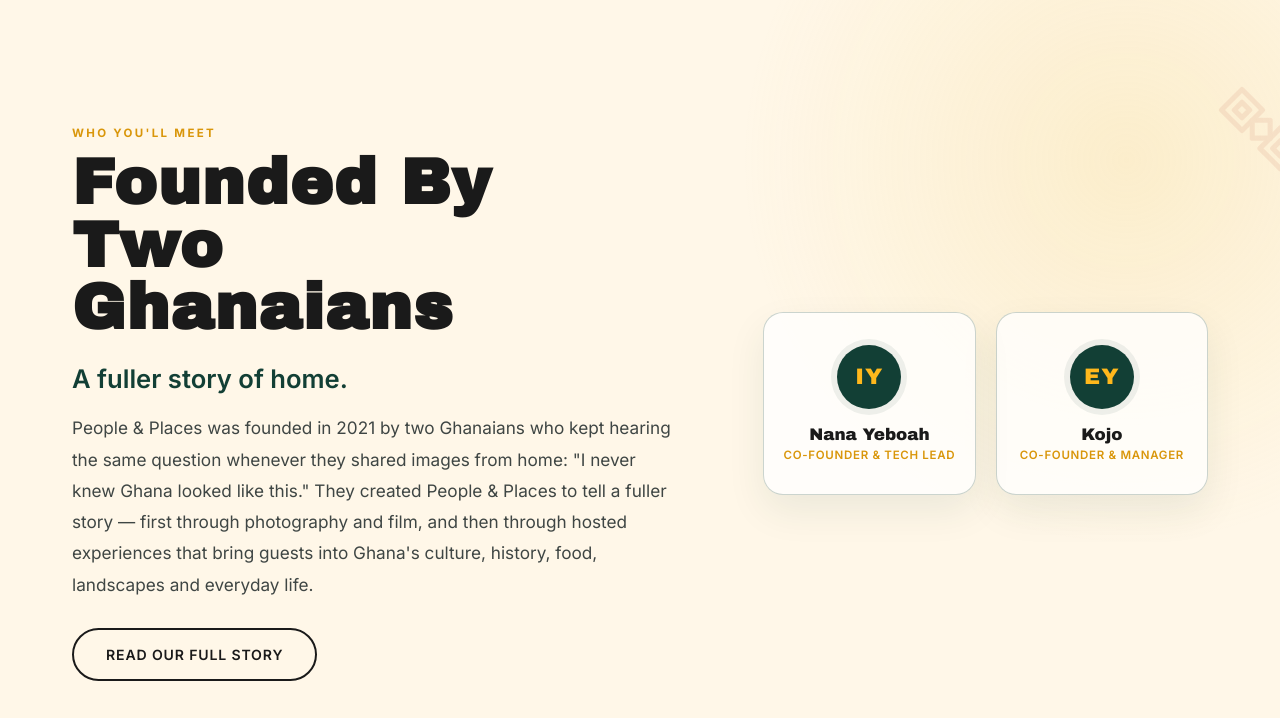
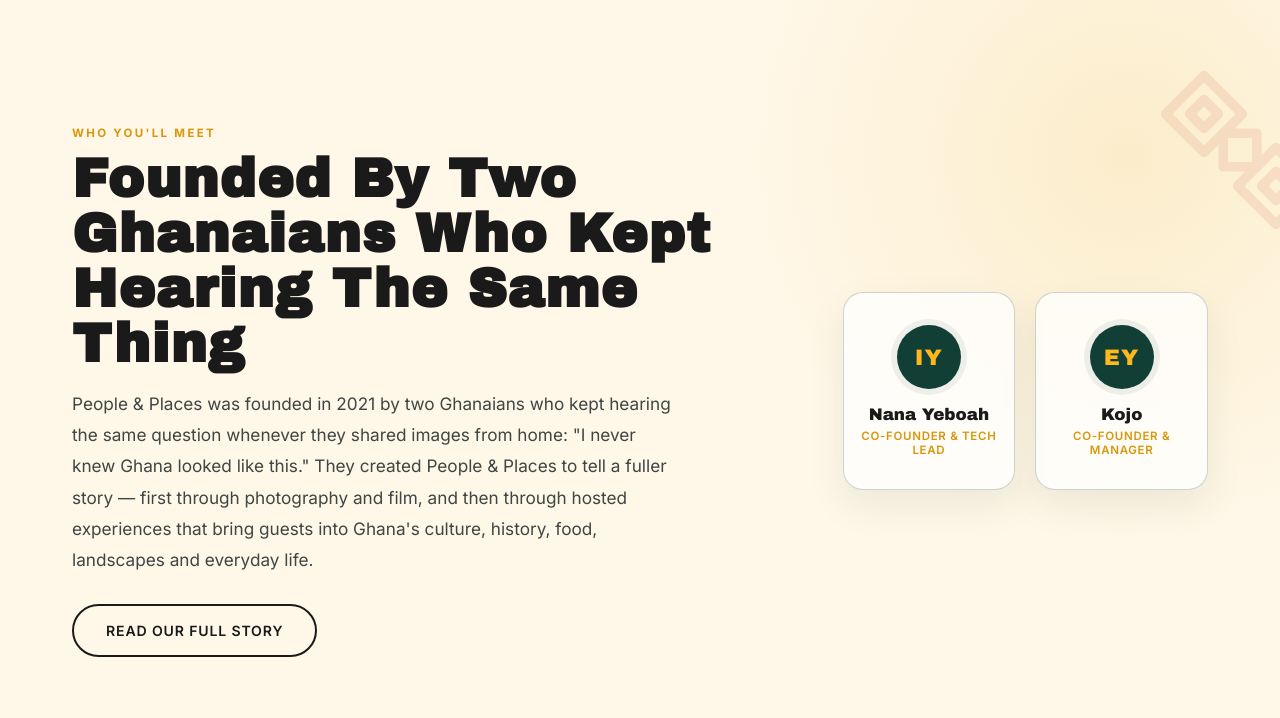
Before and after one commit to yeboahcrib/people-and-places-tours, a website: page index.html in a window 1280 px wide. Shown: the part 802-1520 px from the top of the page. Drawn offline with nearby package versions, Linux system fonts and the light colour scheme.

Commit message:
Rebalance founder story typography

```diff
--- a/homepage-content.js
+++ b/homepage-content.js
@@ -14,8 +14,7 @@
     },
     founderStory: {
       eyebrow: "Who You'll Meet",
-      headline: 'Founded By Two Ghanaians',
-      lede: 'A fuller story of home.',
+      headline: 'Founded By Two Ghanaians Who Kept Hearing The Same Thing',
       body: 'People & Places was founded in 2021 by two Ghanaians who kept hearing the same question whenever they shared images from home: "I never knew Ghana looked like this." They created People & Places to tell a fuller story — first through photography and film, and then through hosted experiences that bring guests into Ghana\'s culture, history, food, landscapes and everyday life.',
       founders: [
         { initials: 'IY', name: 'Isaac Yeboah', preferredName: 'Nana Yeboah', role: 'Co-founder & Tech Lead' },
--- a/homepage-sections.js
+++ b/homepage-sections.js
@@ -83,7 +83,6 @@
       <div class="founder-story-text">
         <div class="eyebrow reveal">${escapeHtml(data.eyebrow)}</div>
         <h2 class="section-title reveal reveal-delay-1">${escapeHtml(data.headline)}</h2>
-        ${data.lede ? `<p class="founder-story-lede reveal reveal-delay-1">${escapeHtml(data.lede)}</p>` : ''}
         <p class="founder-story-body reveal reveal-delay-2">${escapeHtml(data.body)}</p>
         ${data.cta ? `<a href="${escapeHtml(data.cta.href)}" class="btn btn-outline-dark reveal reveal-delay-2">${escapeHtml(data.cta.label)}</a>` : ''}
       </div>
--- a/style.css
+++ b/style.css
@@ -3185,14 +3185,6 @@
   margin: 1rem 0 1.75rem;
   max-width: 56ch;
 }
-.founder-story-lede {
-  margin-top: 1.35rem;
-  font-family: var(--font-body);
-  font-size: clamp(1.25rem, 2vw, 1.65rem);
-  font-weight: 600;
-  line-height: 1.35;
-  color: var(--pap-forest);
-}
 .founder-mini-grid {
   display: flex;
   gap: 1.25rem;
@@ -3355,11 +3347,11 @@
   stroke-linejoin: round;
 }
 .cultural-motif--founder {
-  top: 5rem;
-  right: -2rem;
-  width: clamp(76px, 8vw, 120px);
+  top: 3.5rem;
+  right: -3.5rem;
+  width: clamp(150px, 15vw, 230px);
   color: var(--pap-terracotta);
-  opacity: 0.1;
+  opacity: 0.12;
   transform: none;
 }
 .cultural-motif--pathways {
@@ -3385,13 +3377,13 @@
   padding-block: clamp(6rem, 10vw, 9rem);
 }
 .ui-v2 .founder-story-grid {
-  grid-template-columns: minmax(0, 1.15fr) minmax(360px, 0.85fr);
-  gap: clamp(3rem, 7vw, 7rem);
+  grid-template-columns: minmax(0, 1.45fr) minmax(340px, 0.75fr);
+  gap: clamp(2.5rem, 5vw, 5rem);
 }
 .ui-v2 .founder-story-text .section-title {
-  max-width: 11ch;
-  font-size: clamp(2.55rem, 5vw, 4.65rem);
-  line-height: 0.98;
+  max-width: 18ch;
+  font-size: clamp(2.45rem, 4.25vw, 4rem);
+  line-height: 1.01;
 }
 .ui-v2 .founder-story-body {
   color: #3f4644;
```
